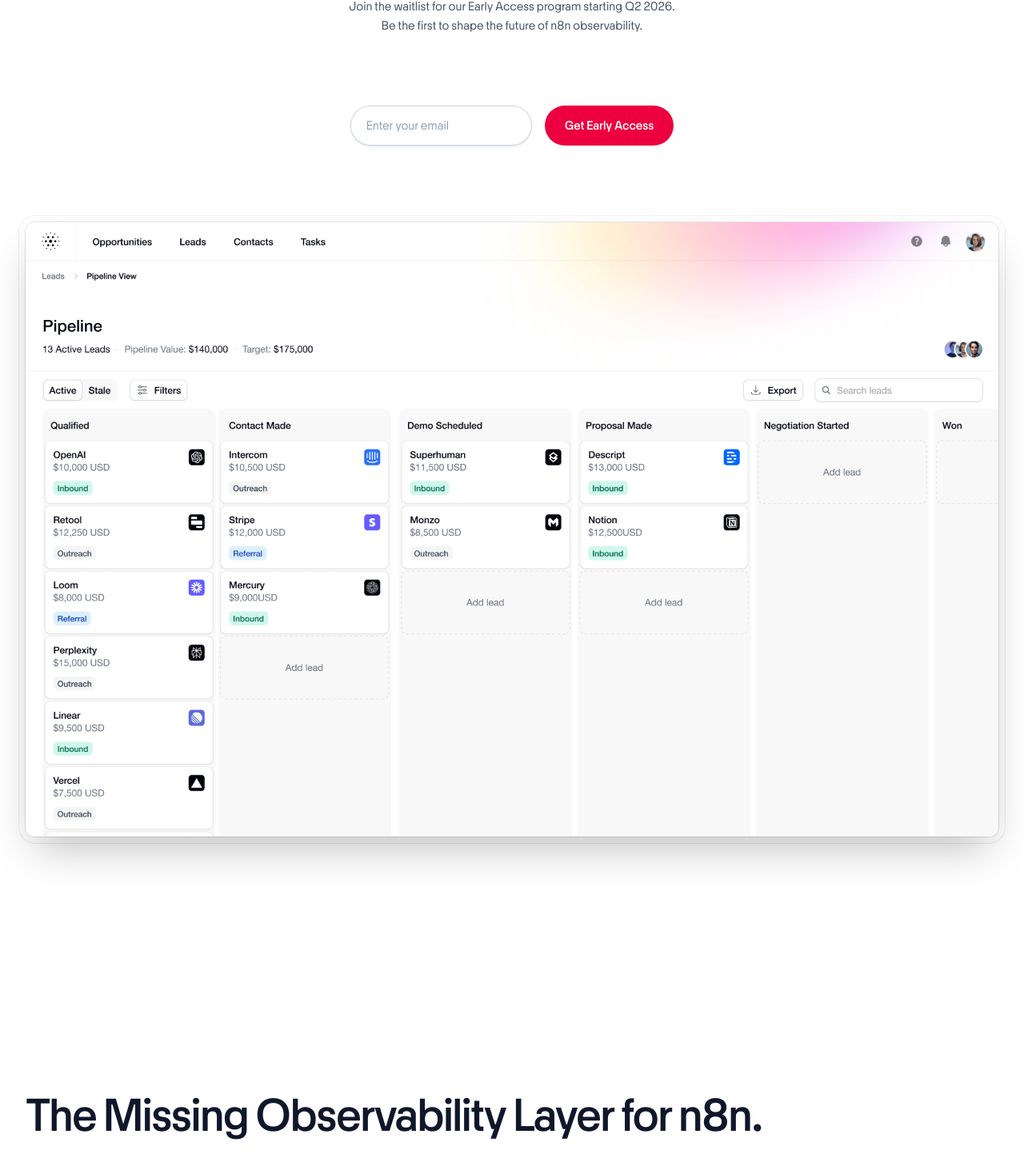
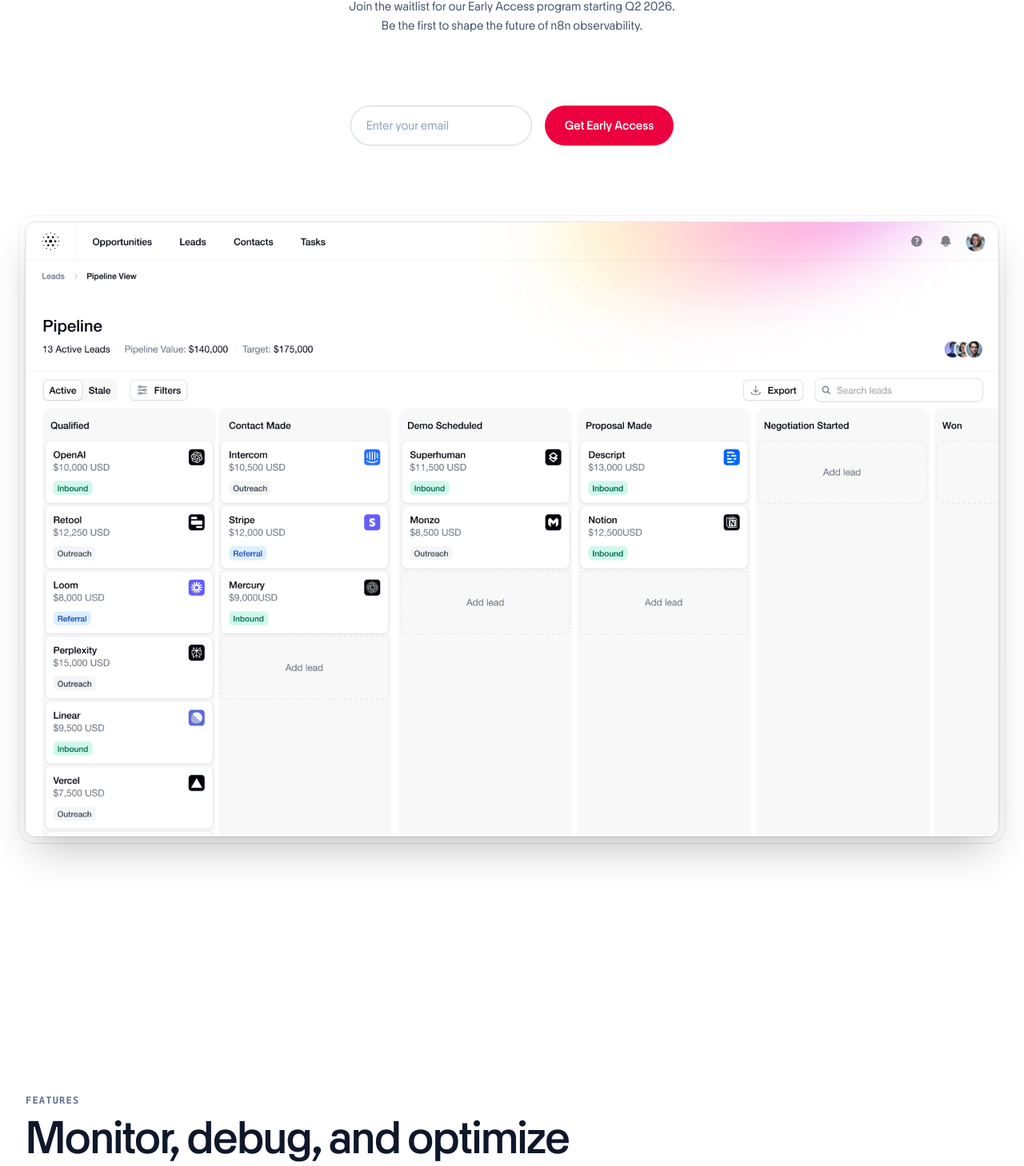
Before and after one commit to philipphaunstetter/elova-sales, a Next.js app: page / in a window 1280 px wide. Shown: the part 440-1898 px from the top of the page at 80% size. Built offline with nearby package versions, Linux system fonts and the light colour scheme.

Commit message:
fix(ui): polish buttons, input and remove legacy section

```diff
--- a/src/components/home-page.tsx
+++ b/src/components/home-page.tsx
@@ -17,25 +17,6 @@
 import { WaitlistForm } from '@/components/waitlist-form'
 import { FAQSection } from '@/components/faq-section'
 import { motion } from 'framer-motion'
-
-function ScreenshotSection() {
-  return (
-    <div className="overflow-hidden">
-      <Container className="pb-24">
-        <motion.div
-          initial={{ opacity: 0, y: 20 }}
-          whileInView={{ opacity: 1, y: 0 }}
-          viewport={{ once: true, margin: '-100px' }}
-          transition={{ duration: 0.5 }}
-        >
-          <Heading as="h2" className="max-w-7xl">
-            The Missing Observability Layer for n8n.
-          </Heading>
-        </motion.div>
-      </Container>
-    </div>
-  )
-}
 
 function FeaturesSection() {
   return (
@@ -313,7 +294,7 @@
                   </div>
                 </div>
                 <button
-                  className={`mt-6 w-full rounded-full px-4 py-3 text-sm font-semibold transition-colors ${
+                  className={`mt-6 w-full rounded-full px-4 py-3 text-sm font-semibold transition-colors cursor-pointer ${
                     tier.featured
                       ? 'bg-rose-600 text-white hover:bg-rose-700'
                       : 'bg-white text-slate-900 border border-slate-300 hover:bg-slate-50'
@@ -362,7 +343,6 @@
       <Hero />
       <main>
         <div className="py-32">
-          <ScreenshotSection />
           <FeaturesSection />
           <UseCasesSection />
           <PricingSection />
--- a/src/components/waitlist-form.tsx
+++ b/src/components/waitlist-form.tsx
@@ -40,12 +40,12 @@
         required
         value={email}
         onChange={(e) => setEmail(e.target.value)}
-        className="min-w-0 flex-auto rounded-full border-0 bg-white px-5 py-3 text-base text-slate-900 shadow-sm ring-1 ring-inset ring-slate-300 focus:ring-2 focus:ring-inset focus:ring-rose-600 sm:leading-6 placeholder:text-slate-400"
+        className="min-w-0 flex-auto rounded-full border-0 bg-white px-5 py-3 text-base text-slate-900 ring-1 ring-inset ring-slate-300 focus:ring-2 focus:ring-inset focus:ring-rose-600 sm:leading-6 placeholder:text-slate-400"
         placeholder="Enter your email"
         disabled={status === 'loading' || status === 'success'}
       />
       <div className="flex-none">
-        <Button type="submit" disabled={status === 'loading' || status === 'success'} className="!py-3 !px-6">
+        <Button type="submit" disabled={status === 'loading' || status === 'success'} className="!py-3 !px-6 cursor-pointer">
           {status === 'loading' ? 'Joining...' : status === 'success' ? 'You’re on the list!' : 'Get Early Access'}
         </Button>
       </div>
```
